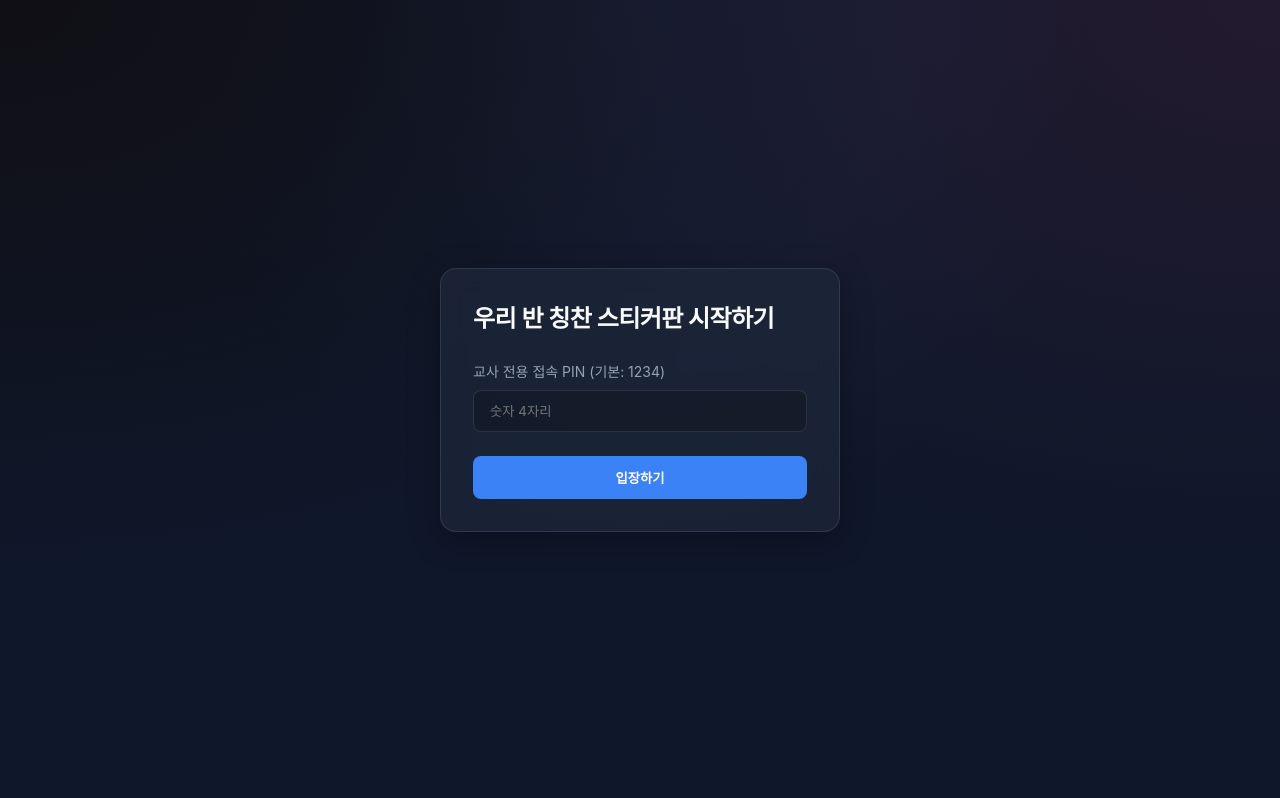
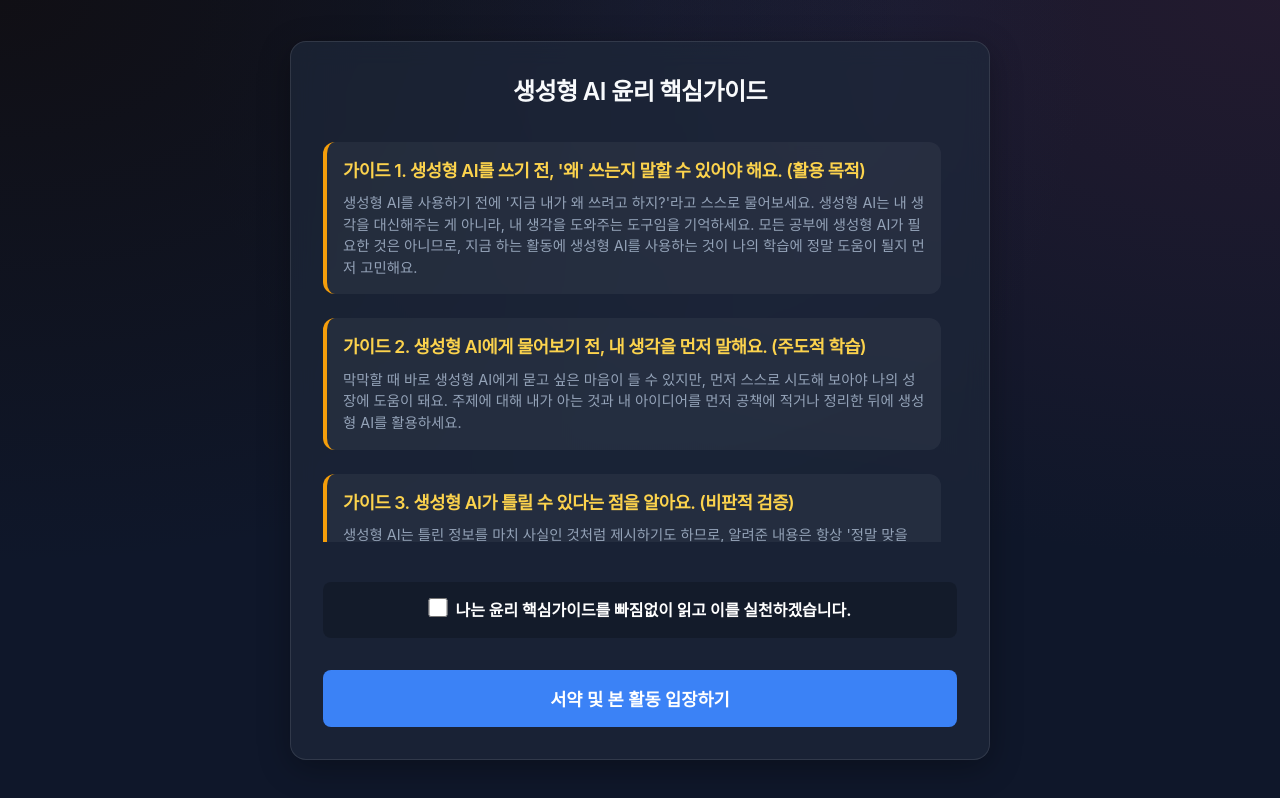
Before and after one commit to sewon-ship-it/20260627compliment, a React (Vite) app: page / in a window 1280 px wide. Built offline with nearby package versions, Linux system fonts and the light colour scheme.

Commit message:
feat: Implement Generative AI Ethics Core Guide Gate

```diff
--- a/src/components/Setup.jsx
+++ b/src/components/Setup.jsx
@@ -1,40 +1,90 @@
 import React, { useState } from 'react';
 
 export default function Setup({ onComplete }) {
-  const [pin, setPin] = useState('');
-  const [purpose, setPurpose] = useState('');
+  const [agreed, setAgreed] = useState(false);
 
   const handleSubmit = (e) => {
     e.preventDefault();
-    if (!pin) {
-      alert("PIN 번호를 입력해주세요.");
+    if (!agreed) {
+      alert("핵심 가이드 숙지 및 실천에 체크해 주세요.");
       return;
     }
-    // 간단한 인증 (실제 환경에서는 서버 또는 안전한 로컬 저장 처리 필요)
-    if (pin === '1234') { // 기본 PIN 1234
-      onComplete();
-    } else {
-      alert("올바르지 않은 PIN입니다. (초기 PIN: 1234)");
-    }
+    onComplete();
   };
 
   return (
     <div className="setup-container">
-      <div className="glass-panel setup-card">
-        <h2 className="modal-title">우리 반 칭찬 스티커판 시작하기</h2>
-        <form onSubmit={handleSubmit}>
-          <div className="form-group">
-            <label className="form-label">교사 전용 접속 PIN (기본: 1234)</label>
-            <input
-              type="password"
-              className="form-input"
-              value={pin}
-              onChange={(e) => setPin(e.target.value)}
-              placeholder="숫자 4자리"
-            />
+      <div className="glass-panel setup-card" style={{ maxWidth: '700px', width: '100%' }}>
+        <h2 className="modal-title" style={{ textAlign: 'center', marginBottom: '2rem' }}>생성형 AI 윤리 핵심가이드</h2>
+
+        <div style={{ display: 'flex', flexDirection: 'column', gap: '1.5rem', marginBottom: '2.5rem', maxHeight: '50vh', overflowY: 'auto', paddingRight: '1rem' }}>
+
+          {/* 가이드 1 */}
+          <div style={{ background: 'rgba(255,255,255,0.05)', padding: '1rem', borderRadius: '12px', borderLeft: '4px solid #f59e0b' }}>
+            <h3 style={{ fontSize: '1.1rem', color: '#fcd34d', marginBottom: '0.5rem' }}>가이드 1. 생성형 AI를 쓰기 전, '왜' 쓰는지 말할 수 있어야 해요. (활용 목적)</h3>
+            <p style={{ fontSize: '0.9rem', color: 'var(--text-secondary)' }}>
+              생성형 AI를 사용하기 전에 '지금 내가 왜 쓰려고 하지?'라고 스스로 물어보세요. 생성형 AI는 내 생각을 대신해주는 게 아니라, 내 생각을 도와주는 도구임을 기억하세요. 모든 공부에 생성형 AI가 필요한 것은 아니므로, 지금 하는 활동에 생성형 AI를 사용하는 것이 나의 학습에 정말 도움이 될지 먼저 고민해요.
+            </p>
           </div>
 
-          <button type="submit" className="btn-primary">입장하기</button>
+          {/* 가이드 2 */}
+          <div style={{ background: 'rgba(255,255,255,0.05)', padding: '1rem', borderRadius: '12px', borderLeft: '4px solid #f59e0b' }}>
+            <h3 style={{ fontSize: '1.1rem', color: '#fcd34d', marginBottom: '0.5rem' }}>가이드 2. 생성형 AI에게 물어보기 전, 내 생각을 먼저 말해요. (주도적 학습)</h3>
+            <p style={{ fontSize: '0.9rem', color: 'var(--text-secondary)' }}>
+              막막할 때 바로 생성형 AI에게 묻고 싶은 마음이 들 수 있지만, 먼저 스스로 시도해 보아야 나의 성장에 도움이 돼요. 주제에 대해 내가 아는 것과 내 아이디어를 먼저 공책에 적거나 정리한 뒤에 생성형 AI를 활용하세요.
+            </p>
+          </div>
+
+          {/* 가이드 3 */}
+          <div style={{ background: 'rgba(255,255,255,0.05)', padding: '1rem', borderRadius: '12px', borderLeft: '4px solid #f59e0b' }}>
+            <h3 style={{ fontSize: '1.1rem', color: '#fcd34d', marginBottom: '0.5rem' }}>가이드 3. 생성형 AI가 틀릴 수 있다는 점을 알아요. (비판적 검증)</h3>
+            <p style={{ fontSize: '0.9rem', color: 'var(--text-secondary)' }}>
+              생성형 AI는 틀린 정보를 마치 사실인 것처럼 제시하기도 하므로, 알려준 내용은 항상 '정말 맞을까?' 하고 한 번 더 확인하는 습관을 가져요. 중요한 내용일수록 책을 찾아보거나 선생님께 여쭤보는 등 다른 방법으로도 꼭 다시 확인하세요.
+            </p>
+          </div>
+
+          {/* 가이드 4 */}
+          <div style={{ background: 'rgba(255,255,255,0.05)', padding: '1rem', borderRadius: '12px', borderLeft: '4px solid #f59e0b' }}>
+            <h3 style={{ fontSize: '1.1rem', color: '#fcd34d', marginBottom: '0.5rem' }}>가이드 4. 생성형 AI와 함께 상상하며 내 생각을 더 크게 키워요. (사고의 확장)</h3>
+            <p style={{ fontSize: '0.9rem', color: 'var(--text-secondary)' }}>
+              생성형 AI를 내 생각의 범위를 넓혀주는 도구로 사용해보세요. 생성형 AI의 결과물을 그대로 사용하지 않고, 나의 경험과 생각을 더하여 나만의 색깔을 담은 최종 결과물을 만들어요.
+            </p>
+          </div>
+
+          {/* 가이드 5 */}
+          <div style={{ background: 'rgba(255,255,255,0.05)', padding: '1rem', borderRadius: '12px', borderLeft: '4px solid #3b82f6' }}>
+            <h3 style={{ fontSize: '1.1rem', color: '#93c5fd', marginBottom: '0.5rem' }}>가이드 5. 나의 정보와 비밀을 말하지 않아요. (안전과 관계)</h3>
+            <p style={{ fontSize: '0.9rem', color: 'var(--text-secondary)' }}>
+              내가 입력한 정보는 어디에서 어떻게 사용될지 모르기 때문에 이름, 주소, 학교, 전화번호 같은 개인정보는 생성형 AI에게 알려주면 안돼요. 생성형 AI는 계산된 답변을 내놓는 프로그램이라 감정이 없어요. 나의 고민을 털어놓으며 지나치게 의지하기보다, 친구나 부모님, 선생님과의 실제 대화를 통해 마음을 나누어요.
+            </p>
+          </div>
+
+          {/* 가이드 6 */}
+          <div style={{ background: 'rgba(255,255,255,0.05)', padding: '1rem', borderRadius: '12px', borderLeft: '4px solid #10b981' }}>
+            <h3 style={{ fontSize: '1.1rem', color: '#6ee7b7', marginBottom: '0.5rem' }}>가이드 6. 생성형 AI의 도움을 받았다면 숨기지 않고 정직하게 이야기해요. (투명성·윤리)</h3>
+            <p style={{ fontSize: '0.9rem', color: 'var(--text-secondary)' }}>
+              어느 부분이 생성형 AI의 것이고 어느 부분이 나의 것인지 명확히 밝히는 것은 나 자신을 속이지 않는 정직한 태도예요. 생성형 AI를 쓴 사실을 정직하게 밝힐 때 나의 노력이 더 빛나고 가치 있게 인정받을 수 있어요.
+            </p>
+          </div>
+
+        </div>
+
+        <form onSubmit={handleSubmit} style={{ display: 'flex', flexDirection: 'column', gap: '1rem' }}>
+          <label className="checkbox-label" style={{ justifyContent: 'center', background: 'rgba(0,0,0,0.2)', padding: '1rem', borderRadius: '8px' }}>
+            <input
+              type="checkbox"
+              checked={agreed}
+              onChange={(e) => setAgreed(e.target.checked)}
+              style={{ width: '1.2rem', height: '1.2rem', cursor: 'pointer' }}
+            />
+            <span className="checkbox-text" style={{ fontSize: '1rem', fontWeight: 'bold', color: 'white' }}>
+              나는 윤리 핵심가이드를 빠짐없이 읽고 이를 실천하겠습니다.
+            </span>
+          </label>
+
+          <button type="submit" className="btn-primary" style={{ padding: '1rem', fontSize: '1.1rem' }}>
+            서약 및 본 활동 입장하기
+          </button>
         </form>
       </div>
     </div>
```
Also changed, not shown: d.png (added).
